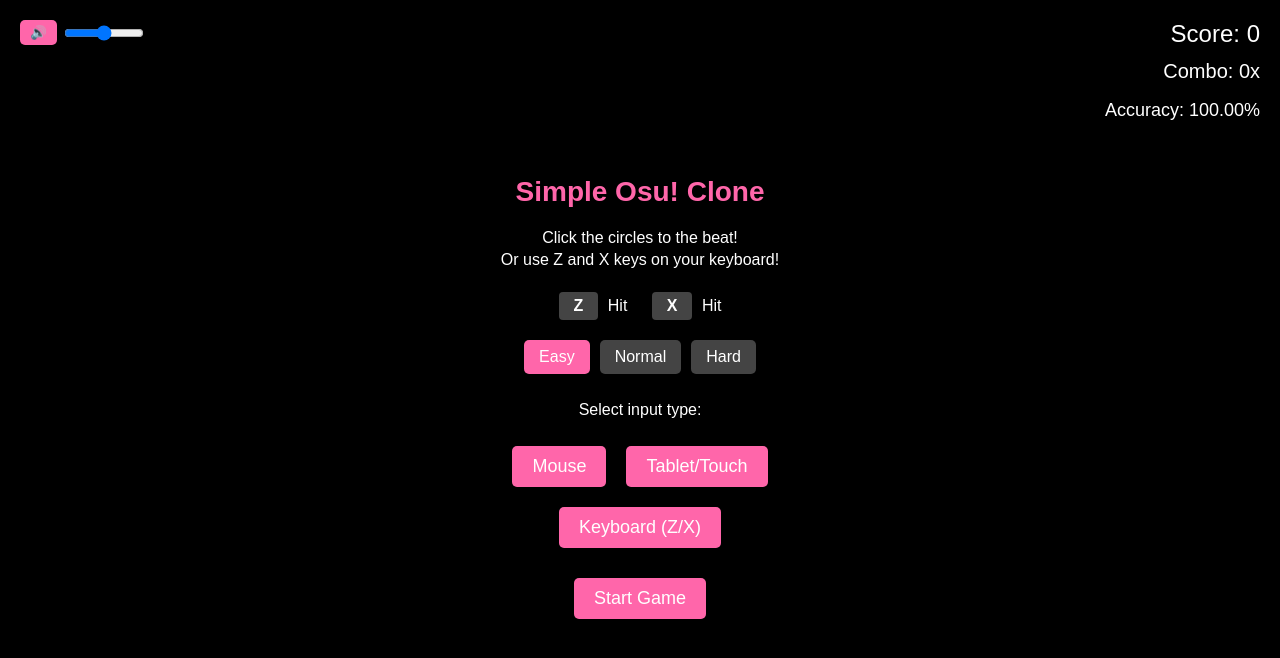
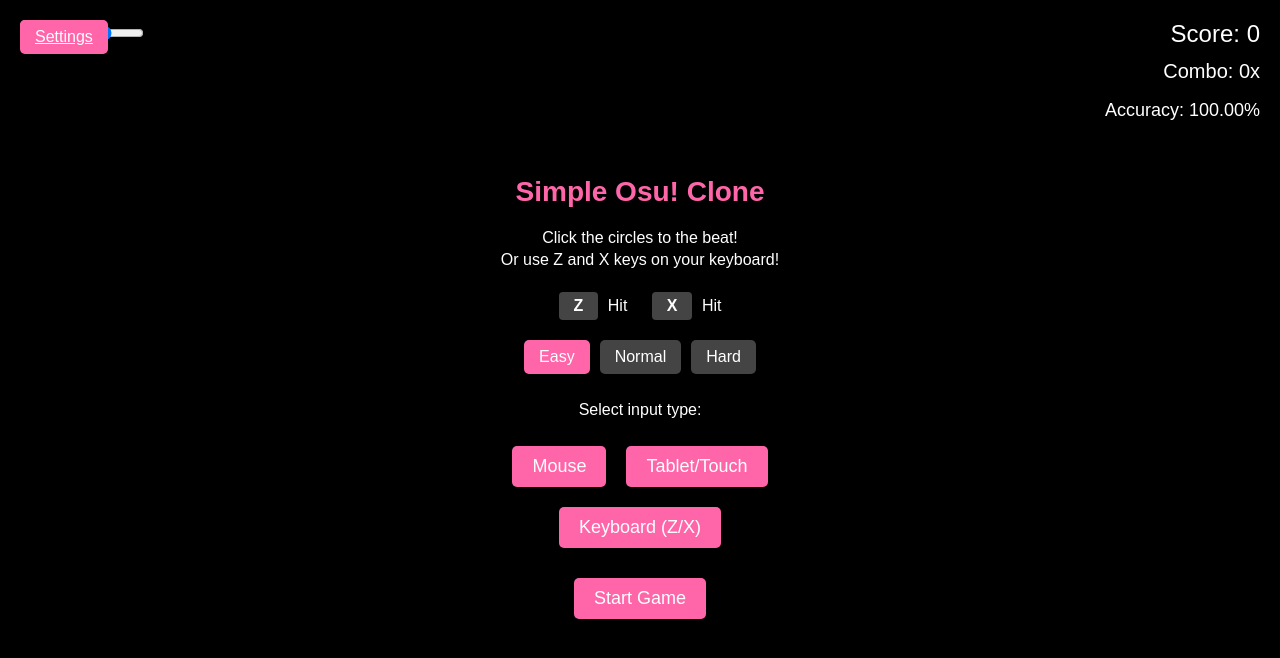
Before and after one commit to bsnack/scrapyardsubmission-OSU, a website: page public/index.html in a window 1280 px wide. Drawn offline with Linux system fonts and the light colour scheme.

Commit message:
add buttons

```diff
--- a/public/index.html
+++ b/public/index.html
@@ -5,8 +5,29 @@
     <meta name="viewport" content="width=device-width, initial-scale=1.0">
     <title>Simple Osu! Clone</title>
     <link rel="stylesheet" href="styles.css">
+    <style>
+        .nav-button {
+            position: absolute;
+            top: 20px;
+            left: 20px;
+            background-color: #ff66aa;
+            color: white;
+            border: none;
+            border-radius: 5px;
+            padding: 8px 15px;
+            font-size: 16px;
+            cursor: pointer;
+            z-index: 1000;
+            transition: background-color 0.2s;
+        }
+        .nav-button:hover {
+            background-color: #ff4499;
+        }
+    </style>
 </head>
 <body>
+    <a href="/settings" class="nav-button">Settings</a>
+
     <div id="game-container">
         <div class="score-display">Score: <span id="score">0</span></div>
         <div class="combo-display">Combo: <span id="combo">0</span>x</div>
```
Also changed, not shown: public/settings.html (+11 -4 lines).
